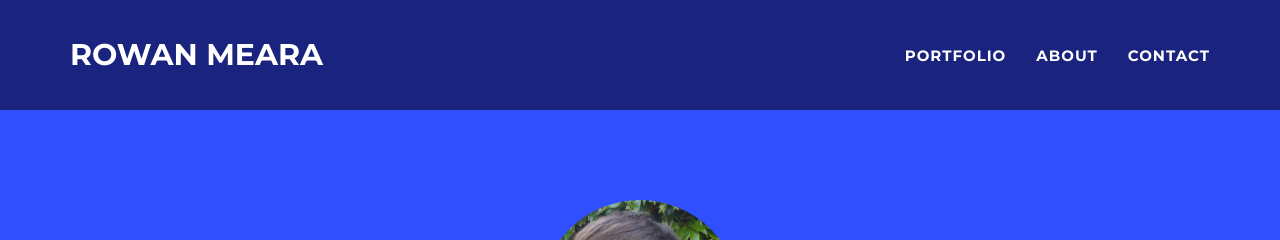
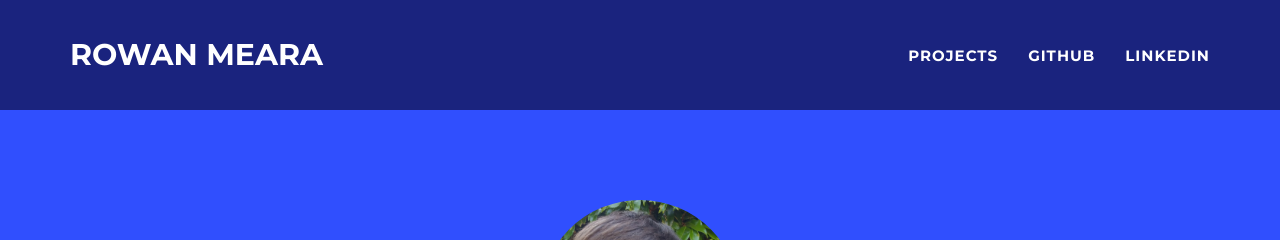
Before and after one commit to RowanMeara/RowanMeara.github.io, a Jekyll site: the page built from index.html, in a window 1280 px wide and 900 px high. Shown: the top 240 px of the window. Built offline with Jekyll 4.4.1, drawn with Linux system fonts in a browser that asks for light colours.

Commit message:
Added social media links.

```diff
--- a/_includes/nav.html
+++ b/_includes/nav.html
@@ -19,13 +19,13 @@
                         <a href="#page-top"></a>
                     </li>
                     <li class="page-scroll">
-                        <a href="#portfolio">Portfolio</a>
+                        <a href="#portfolio">Projects</a>
                     </li>
                     <li class="page-scroll">
-                        <a href="#about">About</a>
+                        <a href="https://github.com/RowanMeara/">GitHub</a>
                     </li>
                     <li class="page-scroll">
-                        <a href="#contact">Contact</a>
+                        <a href="https://linkedin.com/in/RowanMeara">LinkedIn</a>
                     </li>
                 </ul>
             </div>
```
